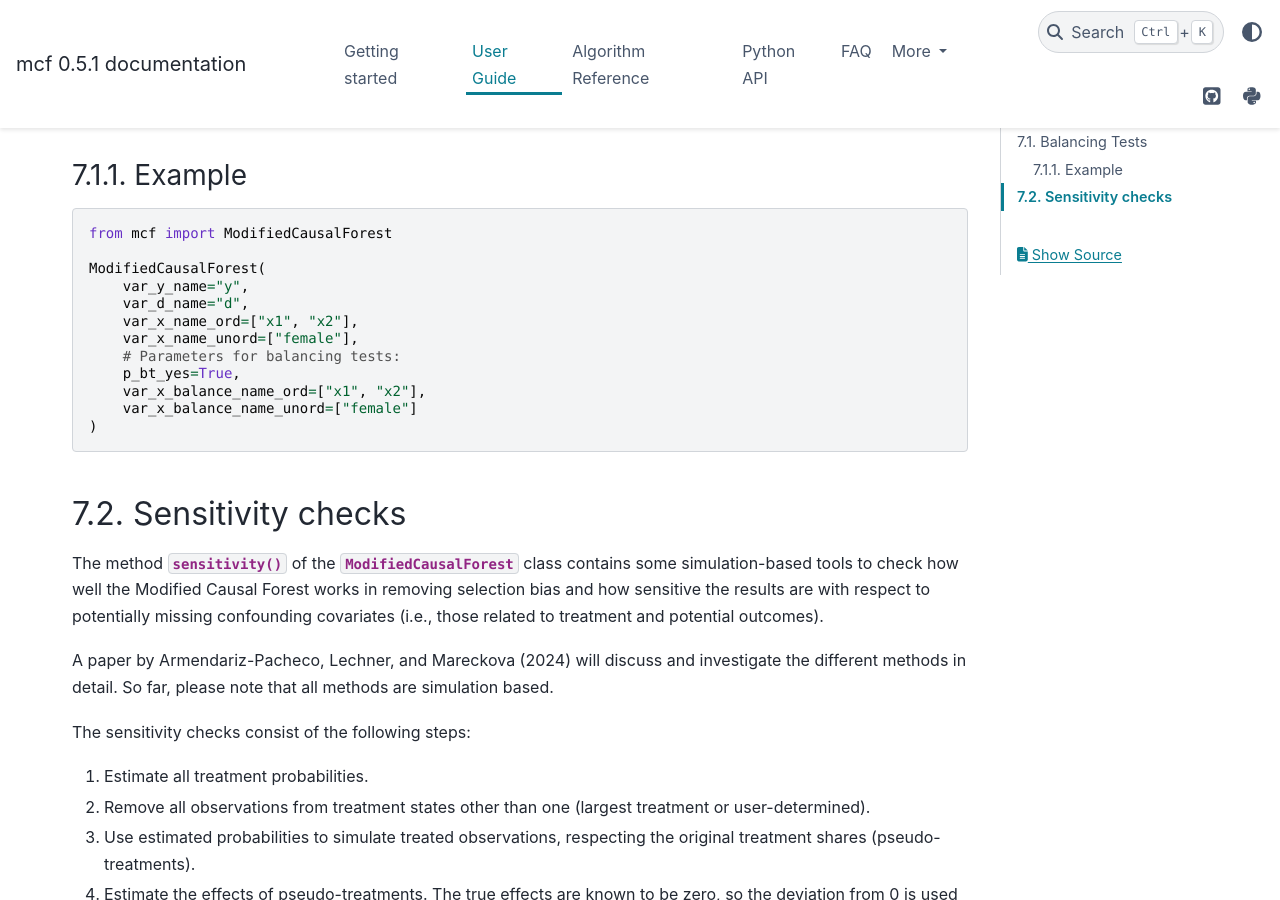
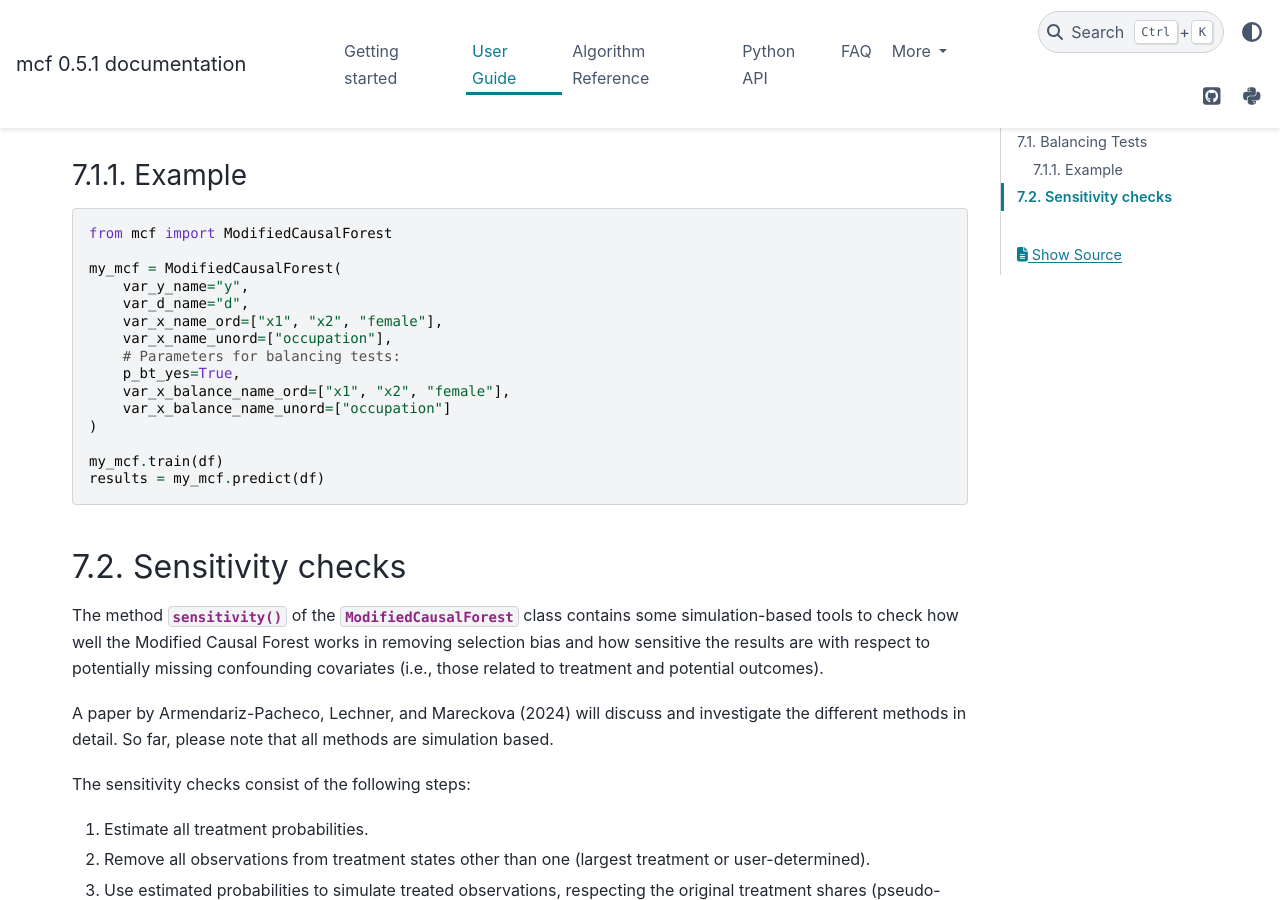
Before and after one commit to MCFpy/mcf, a Sphinx documentation site: the page built from docs/source/user_guide/experimental_features.rst, in a window 1280 px wide and 900 px high, scrolled down 1161 px. Built offline with Sphinx 7.4.7 and the PyData theme 0.15.4, drawn with Linux system fonts in a browser that asks for light colours.

Commit message:
Update experimental_features.rst

```diff
--- a/docs/source/user_guide/experimental_features.rst
+++ b/docs/source/user_guide/experimental_features.rst
@@ -43,16 +43,19 @@ Example
 
     from mcf import ModifiedCausalForest
 
-    ModifiedCausalForest(
+    my_mcf = ModifiedCausalForest(
         var_y_name="y",
         var_d_name="d",
-        var_x_name_ord=["x1", "x2"],
-        var_x_name_unord=["female"],
+        var_x_name_ord=["x1", "x2", "female"],
+        var_x_name_unord=["occupation"],
         # Parameters for balancing tests:
         p_bt_yes=True,
-        var_x_balance_name_ord=["x1", "x2"],
-        var_x_balance_name_unord=["female"]
+        var_x_balance_name_ord=["x1", "x2", "female"],
+        var_x_balance_name_unord=["occupation"]
     )
+
+    my_mcf.train(df)
+    results = my_mcf.predict(df)
 
 
 Sensitivity checks
```
